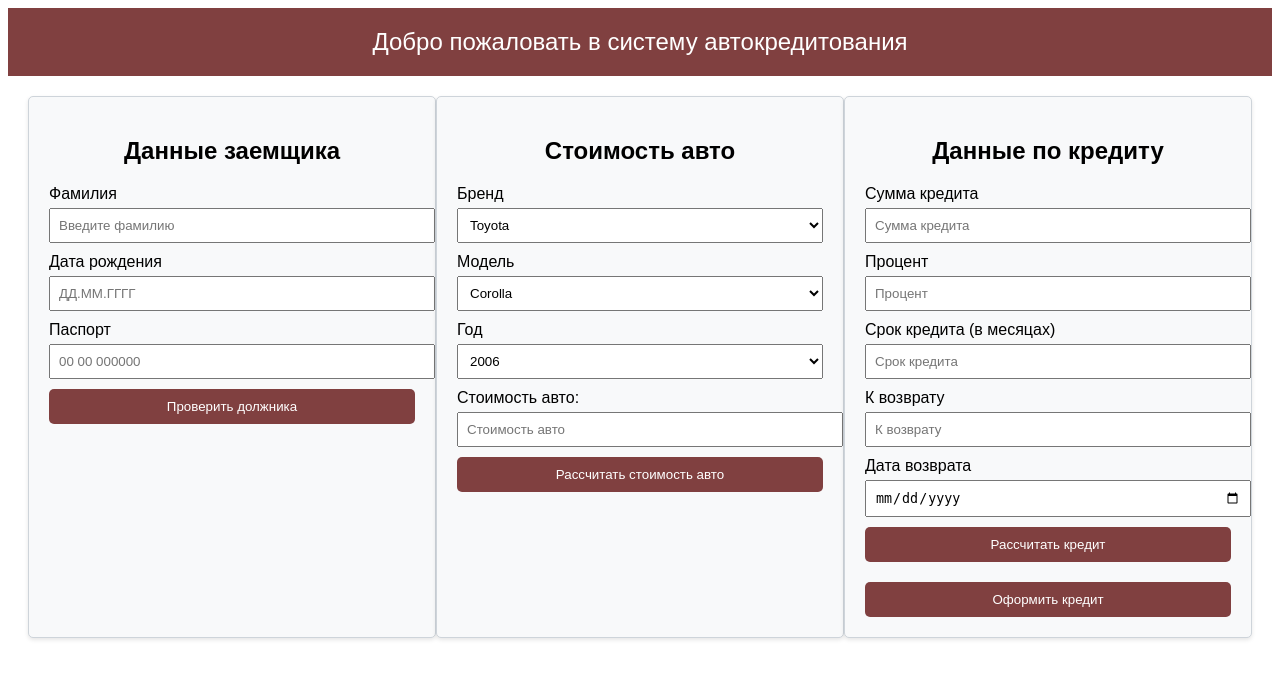
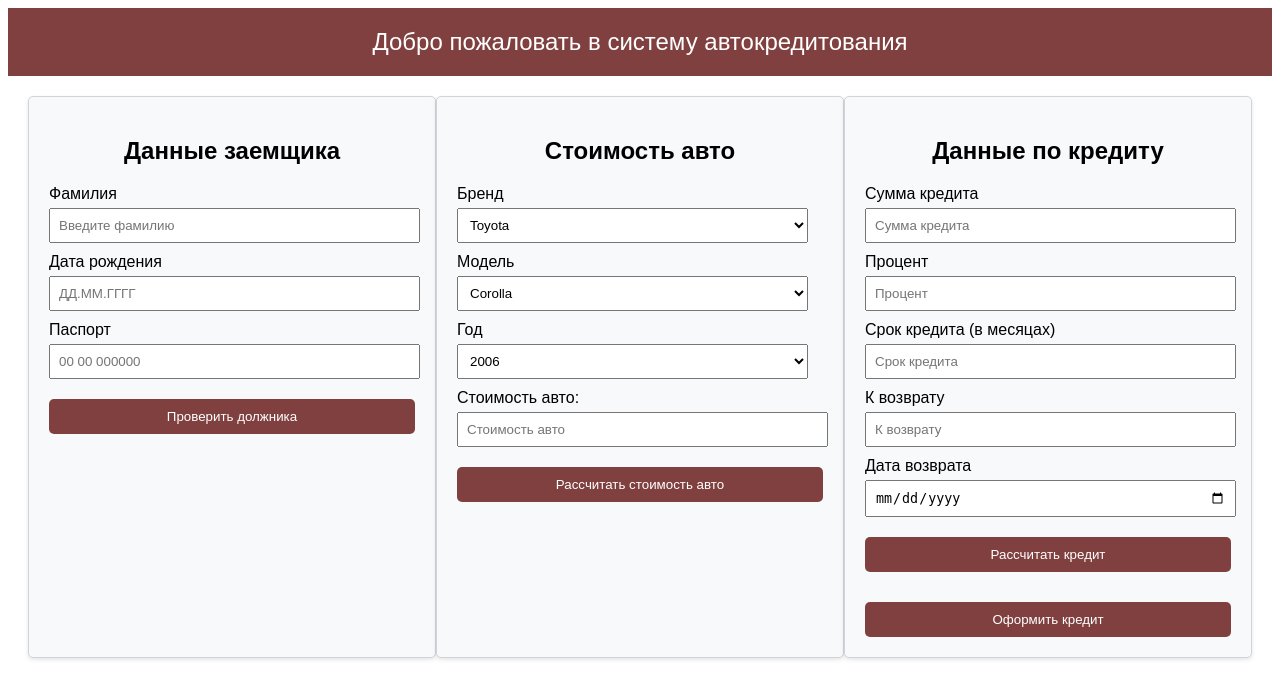
Before and after one commit to polaris2010/FlaskProject, a Flask app: page / in a window 1280 px wide. Shown: the top 699 px of the page. Run offline with Flask 3, Linux system fonts and the light colour scheme.

Commit message:
Add files via upload

```diff
--- a/static/css/app.css
+++ b/static/css/app.css
@@ -44,7 +44,7 @@ label {
 
 /* Стили для полей ввода */
 input, select {
-    width: 100%; /* Ширина полей ввода */
+    width: 96%; /* Ширина полей ввода */
     padding: 8px; /* Отступы внутри полей ввода */
     margin-top: 5px; /* Отступ сверху для полей ввода */
 }
@@ -58,7 +58,7 @@ button {
     border-radius: 5px; /* Закругление углов кнопки */
     cursor: pointer; /* Указатель при наведении */
     width: 100%; /* Ширина кнопки */
-    margin-top: 10px; /* Отступ сверху для кнопок */
+    margin-top: 20px; /* Отступ сверху для кнопок */
 }
 
 button:hover {
```
